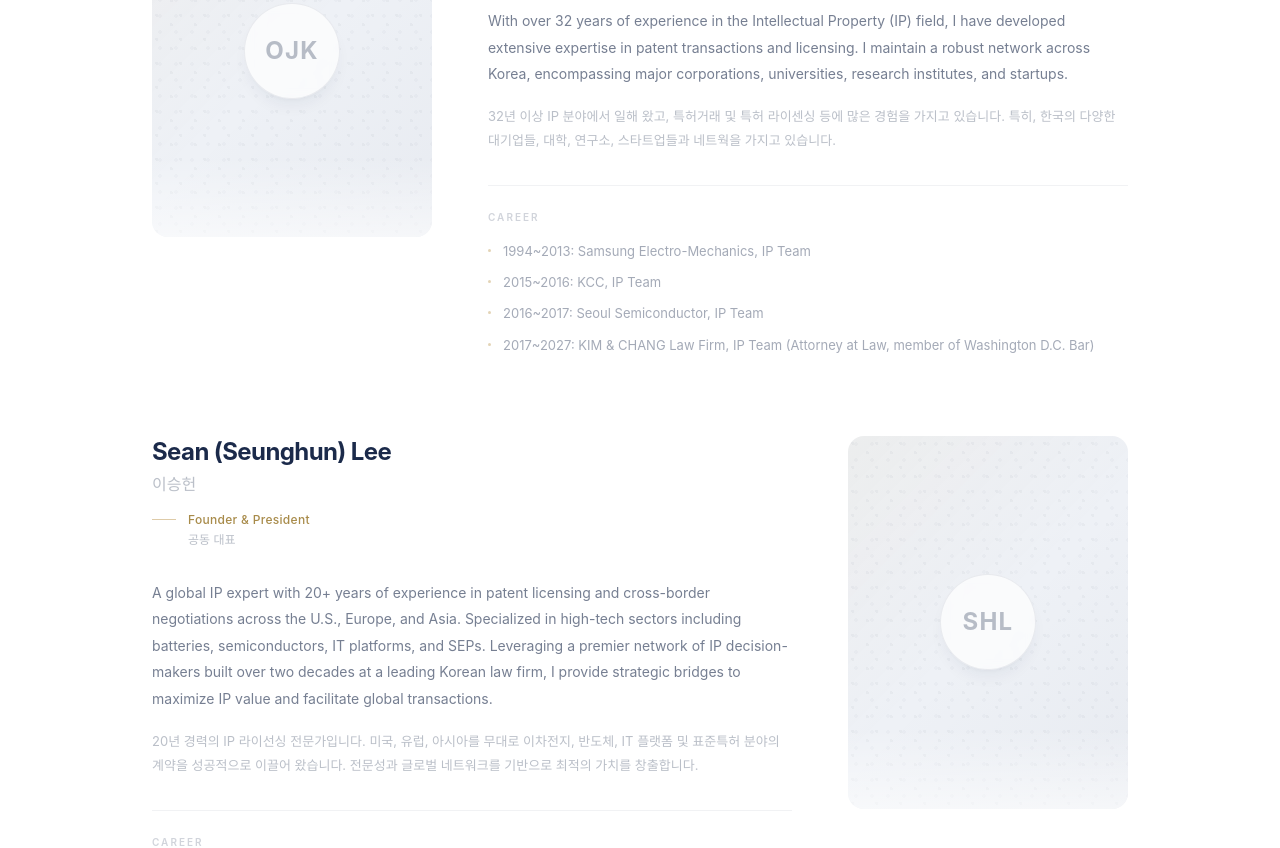
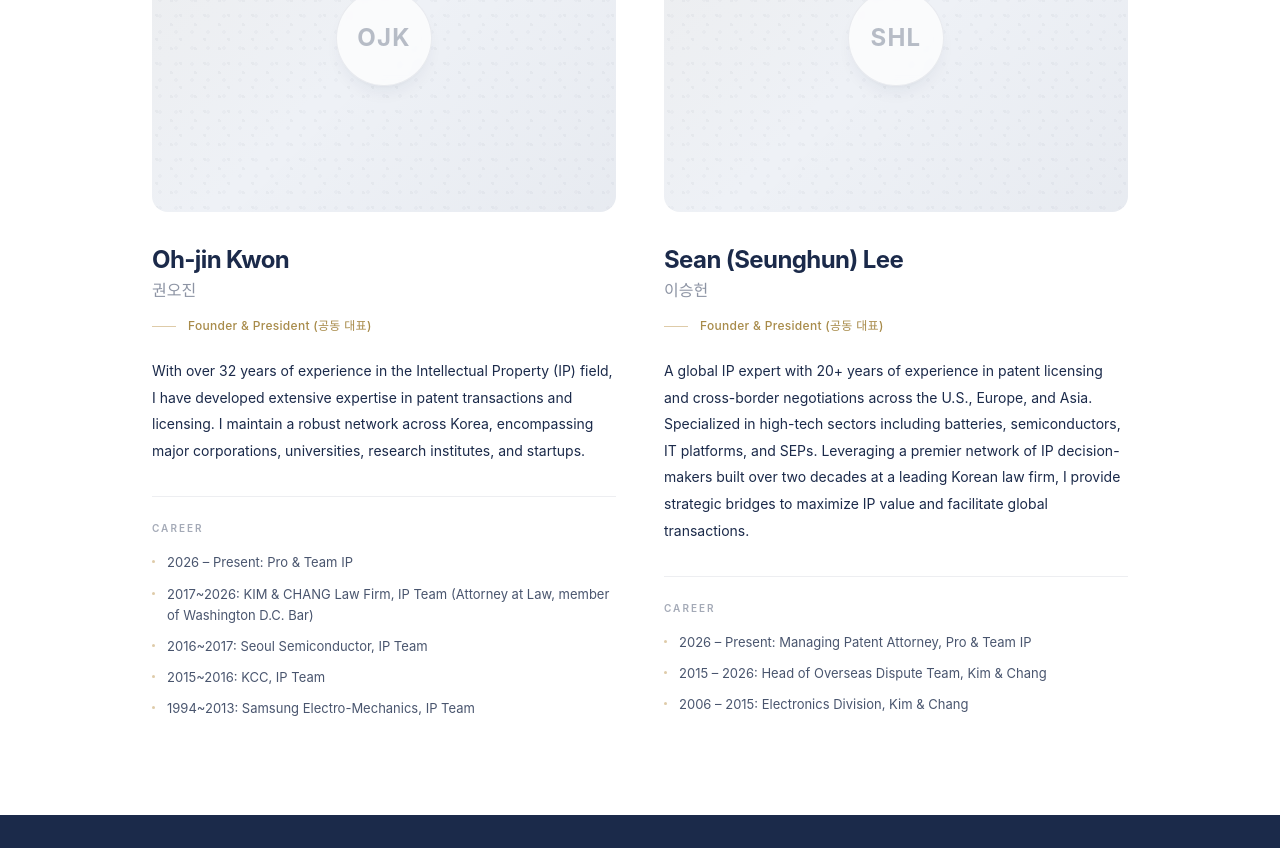
Before and after one commit to gustn0117/proteam-broker, a Next.js app: page /team in a window 1280 px wide. Shown: the part 632-1480 px from the top of the page. Built offline with nearby package versions, Linux system fonts and the light colour scheme.

Commit message:
Team page: side-by-side layout, fix career order/dates, remove Korean bio, darker text

```diff
--- a/src/app/team/page.tsx
+++ b/src/app/team/page.tsx
@@ -6,13 +6,12 @@ const teamMembers = [
     titleKo: "공동 대표",
     bioEn:
       "With over 32 years of experience in the Intellectual Property (IP) field, I have developed extensive expertise in patent transactions and licensing. I maintain a robust network across Korea, encompassing major corporations, universities, research institutes, and startups.",
-    bioKo:
-      "32년 이상 IP 분야에서 일해 왔고, 특허거래 및 특허 라이센싱 등에 많은 경험을 가지고 있습니다. 특히, 한국의 다양한 대기업들, 대학, 연구소, 스타트업들과 네트웍을 가지고 있습니다.",
     career: [
+      "2026 – Present: Pro & Team IP",
+      "2017~2026: KIM & CHANG Law Firm, IP Team (Attorney at Law, member of Washington D.C. Bar)",
+      "2016~2017: Seoul Semiconductor, IP Team",
+      "2015~2016: KCC, IP Team",
       "1994~2013: Samsung Electro-Mechanics, IP Team",
-      "2015~2016: KCC, IP Team",
-      "2016~2017: Seoul Semiconductor, IP Team",
-      "2017~2027: KIM & CHANG Law Firm, IP Team (Attorney at Law, member of Washington D.C. Bar)",
     ],
     initials: "OJK",
   },
@@ -23,8 +22,6 @@ const teamMembers = [
     titleKo: "공동 대표",
     bioEn:
       "A global IP expert with 20+ years of experience in patent licensing and cross-border negotiations across the U.S., Europe, and Asia. Specialized in high-tech sectors including batteries, semiconductors, IT platforms, and SEPs. Leveraging a premier network of IP decision-makers built over two decades at a leading Korean law firm, I provide strategic bridges to maximize IP value and facilitate global transactions.",
-    bioKo:
-      "20년 경력의 IP 라이선싱 전문가입니다. 미국, 유럽, 아시아를 무대로 이차전지, 반도체, IT 플랫폼 및 표준특허 분야의 계약을 성공적으로 이끌어 왔습니다. 전문성과 글로벌 네트워크를 기반으로 최적의 가치를 창출합니다.",
     career: [
       "2026 – Present: Managing Patent Attorney, Pro & Team IP",
       "2015 – 2026: Head of Overseas Dispute Team, Kim & Chang",
@@ -53,58 +50,46 @@ export default function TeamPage() {
         </div>
       </section>
 
-      {/* Team Members */}
+      {/* Team Members - Side by Side */}
       <section className="py-24 bg-white">
         <div className="max-w-5xl mx-auto px-6">
-          <div className="space-y-20">
+          <div className="grid md:grid-cols-2 gap-12">
             {teamMembers.map((member, index) => (
-              <div
-                key={index}
-                className={`flex flex-col md:flex-row gap-10 md:gap-14 items-start ${
-                  index % 2 === 1 ? "md:flex-row-reverse" : ""
-                }`}
-              >
+              <div key={index}>
                 {/* Pattern Avatar */}
-                <div className="flex-shrink-0 w-full md:w-[280px]">
-                  <div className="pattern-avatar rounded-2xl aspect-[3/4] relative flex items-center justify-center overflow-hidden">
+                <div className="pattern-avatar rounded-2xl aspect-[4/3] relative flex items-center justify-center overflow-hidden mb-8">
                   <div className="w-24 h-24 rounded-full bg-white/70 backdrop-blur-sm border border-navy/[0.08] flex items-center justify-center shadow-lg shadow-navy/5">
                     <span className="text-navy/30 text-2xl font-bold tracking-wider">
                       {member.initials}
                     </span>
                   </div>
-                    <div className="absolute bottom-0 left-0 right-0 h-20 bg-gradient-to-t from-white/60 to-transparent" />
-                  </div>
                 </div>
 
-                {/* Info */}
-                <div className="flex-1 min-w-0">
-                  <div className="mb-8">
+                {/* Name & Title */}
                 <h2 className="text-2xl font-bold text-navy tracking-tight">{member.name}</h2>
-                    <p className="text-navy/30 mt-1">{member.nameKo}</p>
+                <p className="text-navy/50 mt-0.5">{member.nameKo}</p>
                 <div className="flex items-center gap-3 mt-4">
                   <div className="w-6 h-[1px] bg-gold/60" />
                   <span className="text-xs font-medium text-gold-dark tracking-wide">
-                        {member.title}
+                    {member.title} ({member.titleKo})
                   </span>
                 </div>
-                    <p className="text-navy/30 text-xs mt-1 ml-9">{member.titleKo}</p>
-                  </div>
 
-                  <div className="space-y-4 mb-8">
-                    <p className="text-navy/60 text-[14px] leading-[1.9]">{member.bioEn}</p>
-                    <p className="text-navy/30 text-[13px] leading-[1.9]">{member.bioKo}</p>
-                  </div>
+                {/* Bio */}
+                <p className="text-navy text-[14px] leading-[1.9] mt-6">
+                  {member.bioEn}
+                </p>
 
-                  <div className="border-t border-navy/[0.06] pt-6">
-                    <p className="text-[10px] font-semibold tracking-[0.2em] text-navy/20 mb-4">CAREER</p>
+                {/* Career */}
+                <div className="border-t border-navy/[0.08] pt-6 mt-8">
+                  <p className="text-[10px] font-semibold tracking-[0.2em] text-navy/40 mb-4">CAREER</p>
                   <div className="space-y-2.5">
                     {member.career.map((item, i) => (
                       <div key={i} className="flex items-start gap-3">
-                          <div className="w-[3px] h-[3px] rounded-full bg-gold/50 mt-[8px] flex-shrink-0" />
-                          <p className="text-navy/40 text-[13px] leading-relaxed">{item}</p>
+                        <div className="w-[3px] h-[3px] rounded-full bg-gold/60 mt-[8px] flex-shrink-0" />
+                        <p className="text-navy/80 text-[13px] leading-relaxed">{item}</p>
                       </div>
                     ))}
-                    </div>
                   </div>
                 </div>
               </div>
```
Lines whose indentation alone changed are shown as unchanged.
